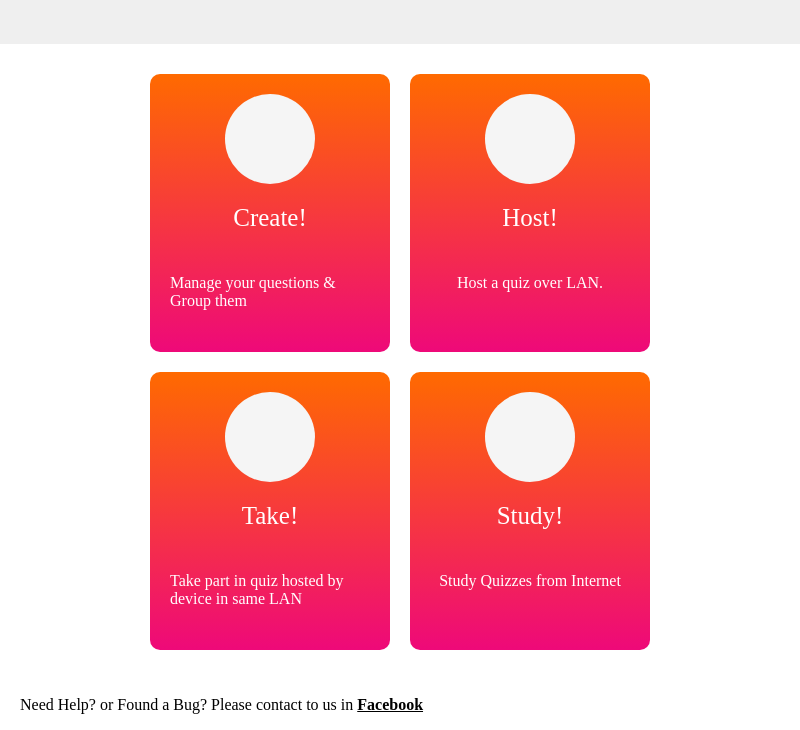
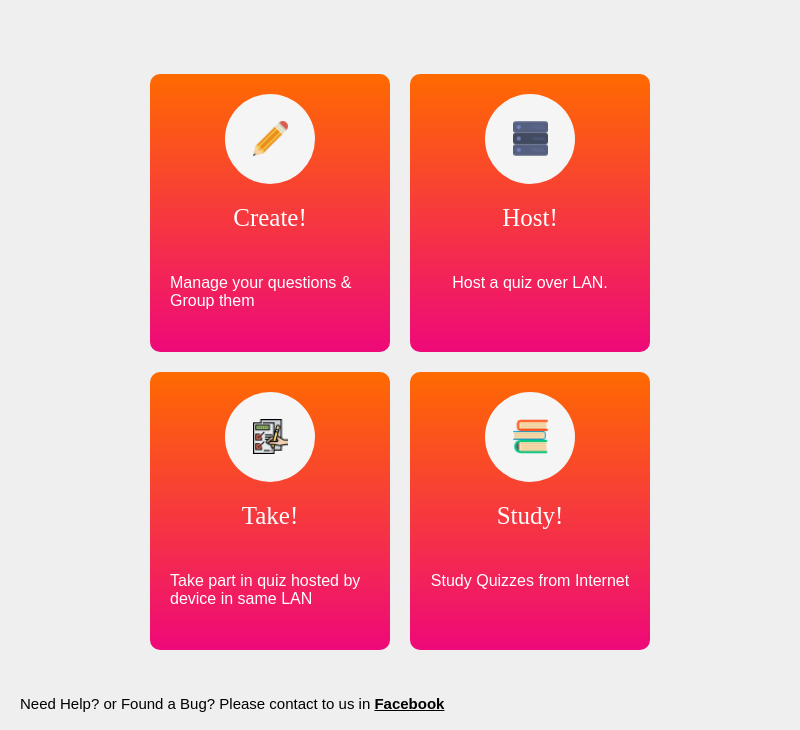
Before and after one commit to yubrajbhandari923/quiz-destop-app, an Electron app: page src/html/index.html in a window 800 px wide. Shown: the part 97-827 px from the top of the page. Drawn offline with Linux system fonts and the light colour scheme; a web font is replaced by a local one.

Commit message:
made changes and almost completed index

```diff
--- a/main.js
+++ b/main.js
@@ -16,7 +16,7 @@ function createWindow () {
   })
 
   // and load the index.html of the app.
-  win.loadFile('index.html')
+  win.loadFile('src/html/index.html')
 
   // Open the DevTools.
 //   win.webContents.openDevTools()
--- a/src/css/index.css
+++ b/src/css/index.css
@@ -1,12 +1,13 @@
 body{
   margin: 0px;
   padding: 0px;
+    background: #efefef;
 }
 header{
   display: flex;
   justify-content: center;
   padding: 20px;
-  background: #efefef;
+
 }
 h1{
   font: 40px robotothin;
@@ -30,6 +31,13 @@ h1{
   height: 90px;
   background: whitesmoke;
   border-radius: 100%;
+  display: flex;
+  position: relative;
+  justify-content: center;
+  align-items: center;
+}
+.icons img{
+  width:35px;
 }
 li{
   border-radius: 10px;
@@ -55,11 +63,17 @@ li >h2{
 }
 li >h4{
   font-weight: normal;
+  font:16px arial;
 }
+
 footer{
   margin-left: 20px;
+  font: 15px arial;
 }
 footer b{
   text-decoration: underline;
-  cursor: pointer;s
+  cursor: pointer;
 }
+footer b:hover{
+  text-decoration: none;
+}
--- a/src/html/index.html
+++ b/src/html/index.html
@@ -16,22 +16,22 @@
       <section class="container">
         <ul>
            <li>
-             <div class="icons"></div>
+             <div class="icons"><img src="../extras/edit.png" ></div>
              <h2>Create!</h2>
              <h4>Manage your questions & Group them </h4>
             </li>
            <li>
-             <div class="icons"></div>
+             <div class="icons"><img src="../extras/server.png" ></div>
              <h2>Host!</h2>
              <h4>Host a quiz over LAN. </h4>
             </li>
            <li>
-             <div class="icons"></div>
+             <div class="icons"><img src="../extras/checklist.png" ></div>
              <h2>Take!</h2>
              <h4>Take part in quiz hosted by device in same LAN</h4>
             </li>
            <li>
-             <div class="icons"></div>
+             <div class="icons"><img src="../extras/books.png" ></div>
              <h2>Study!</h2>
              <h4> Study Quizzes from Internet</h4>
             </li>
```
Also changed, not shown: src/extras/books.png (added), src/extras/checklist.png (added), src/extras/edit.png (added), src/extras/server.png (added).
